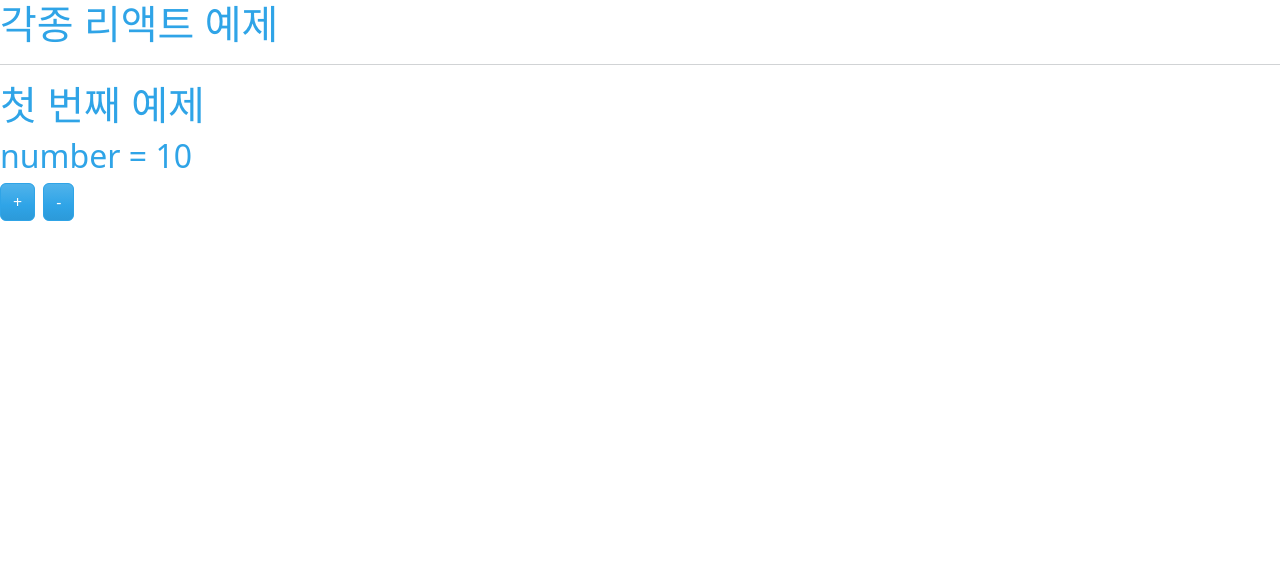
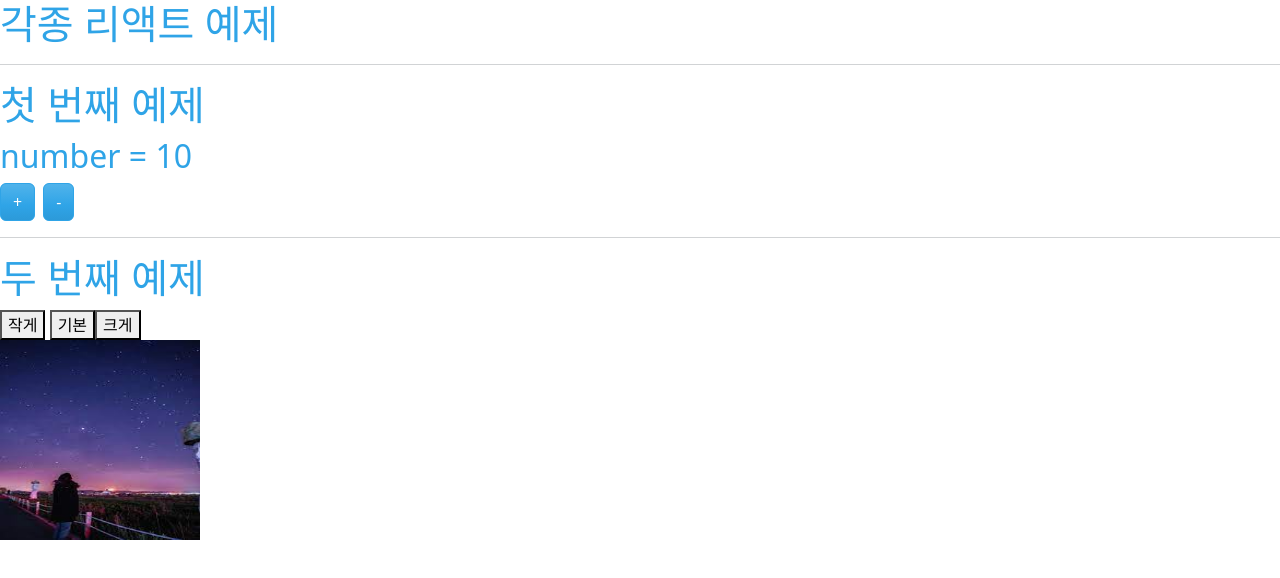
Before and after one commit to MJH098/kh12-react, a React (Create React App) app in the folder demo03/: page / in a window 1280 px wide. Shown: the top 578 px of the page. Built offline with nearby package versions, Linux system fonts and the light colour scheme.

Commit message:
리액트 사진 크기 변경 예제

```diff
--- a/demo03/src/App.js
+++ b/demo03/src/App.js
@@ -1,6 +1,7 @@
 
 import './App.css';
 import Exam01 from './components/Exam01';
+import Exam02 from './components/Exam02';
 
 function App() {
   return (
@@ -8,6 +9,8 @@ function App() {
       <h1>각종 리액트 예제</h1>
       <hr/>
       <Exam01/>
+      <hr/>
+      <Exam02/>
     </>
   );
 }
--- /dev/null
+++ b/demo03/src/components/Exam02.js
@@ -0,0 +1,32 @@
+import { useState } from 'react';
+import dummyImage from '../assets/images/dummy.jpg';
+
+function Exam02(){
+    //이 화면의 상태(state)는 한 개 이다
+    const [size, setSize] = useState(200);
+
+    // function small(){
+    //     //size = 100;//React 사용 불가
+    //     setSize(100);//React 스러운 방법
+    // }
+    // function normal(){
+    //     setSize(200);
+    // }
+    // function big(){
+    //     setSize(300);
+    // }
+
+    return(
+        <>
+            <h1>두 번째 예제</h1>
+
+            <button onClick={()=>setSize(100)}>작게</button> {/* arrow function 형태 */}
+            <button onClick={()=>setSize(200)}>기본</button>
+            <button onClick={()=>setSize(300)}>크게</button>
+            <br/>
+            <img src={dummyImage} width={size} height={size}/>
+        </>
+    )
+}
+
+export default Exam02;
```
Also changed, not shown: demo03/src/assets/images/dummy.jpg (added).
